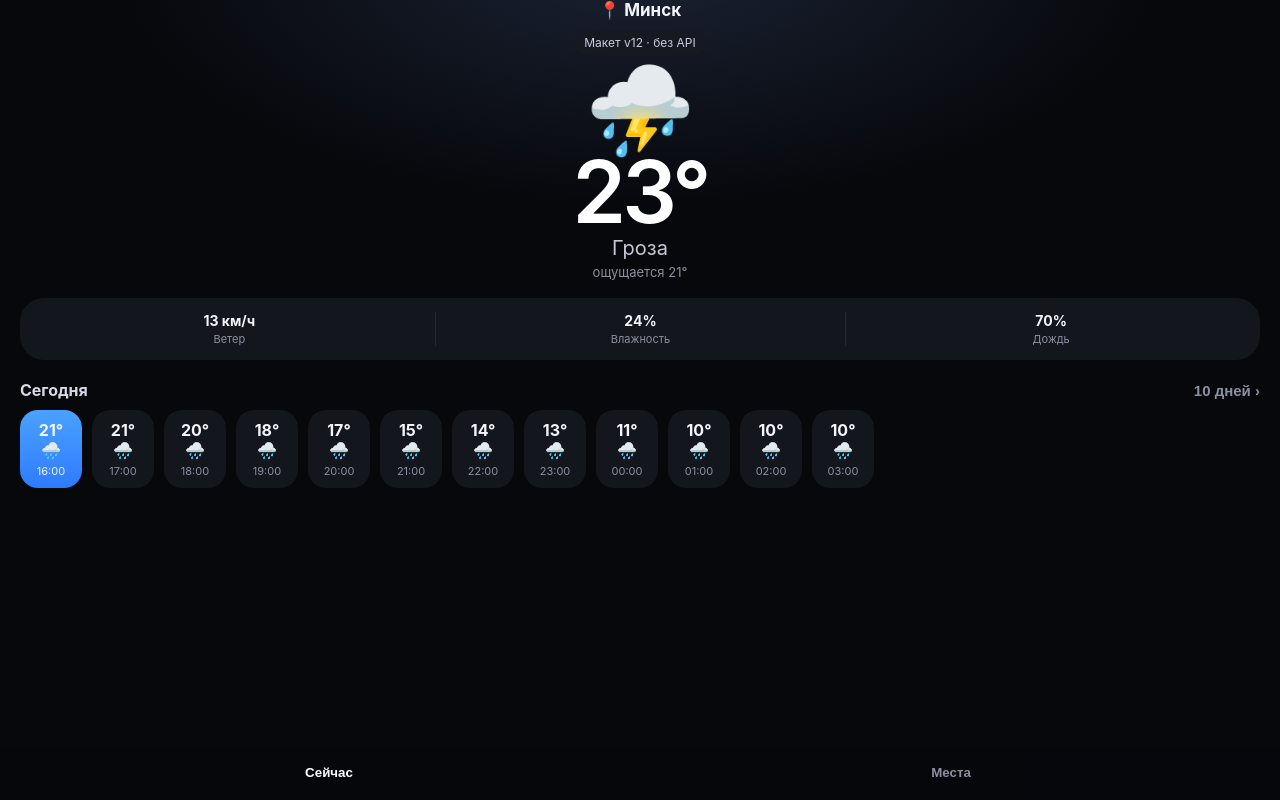
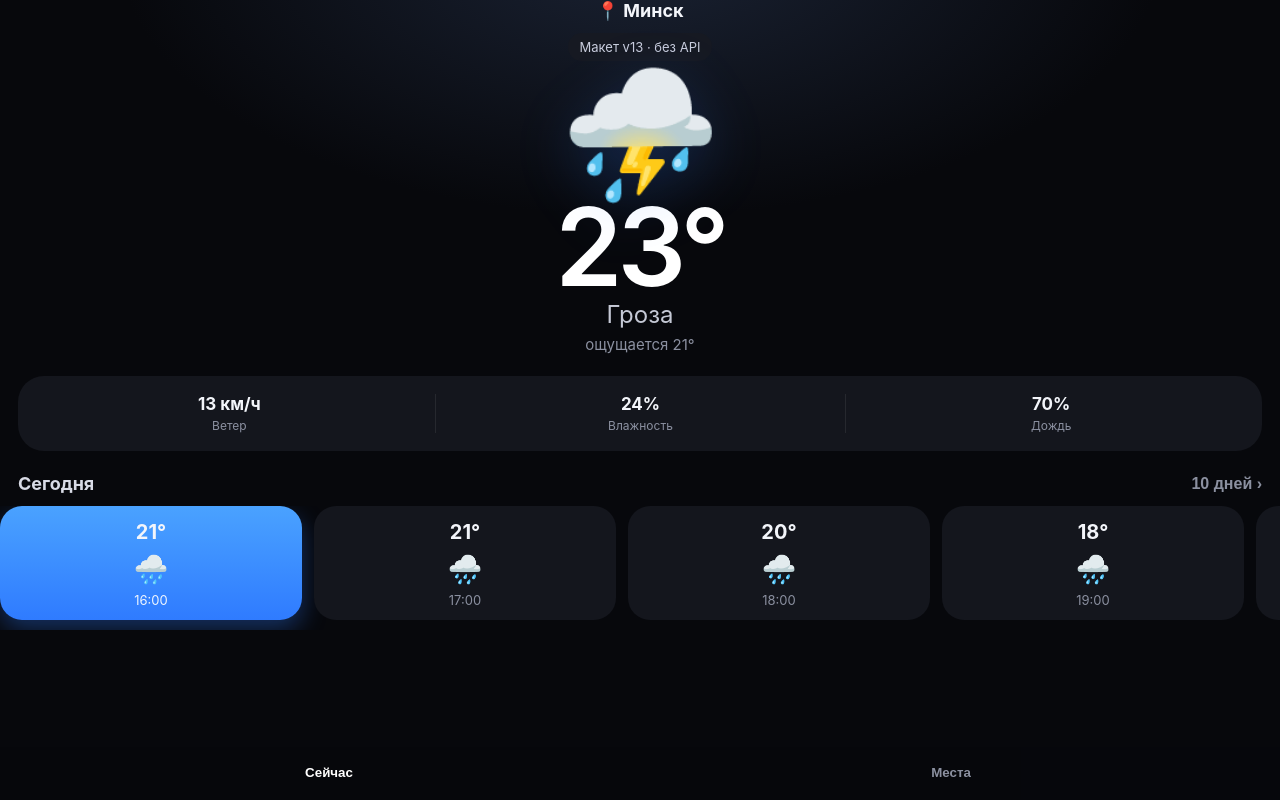
Before and after one commit to teazy865/na-ulitsu, a plain HTML site: page index.html in a window 1280 px wide. Drawn offline with Linux system fonts and the light colour scheme.

Commit message:
v13 larger hero and 4 swipeable hour cards

```diff
--- a/index.html
+++ b/index.html
@@ -8,23 +8,25 @@
 <title>На улицу</title>
 <style>
 *{box-sizing:border-box}html,body{margin:0;min-height:100%;background:#07080c;color:#f3f5fa;font-family:-apple-system,BlinkMacSystemFont,"SF Pro Display",sans-serif}
-body{padding:calc(env(safe-area-inset-top)+10px) 0 calc(78px + env(safe-area-inset-bottom));background:radial-gradient(900px 420px at 50% -8%,#1a2233 0%,#07080c 58%)}
-.top{text-align:center;font-weight:700;font-size:17px}
-.status{width:max-content;margin:10px auto 0;background:#161922;border-radius:999px;padding:5px 10px;font-size:12px;color:#c9cddd}
-.hero{text-align:center;margin-top:10px}
-.icon-big{font-size:88px;line-height:1}
-.deg{font-size:86px;font-weight:620;letter-spacing:-4px;line-height:.92;color:#fff}
-.cond{color:#c5c9d6;font-size:20px;margin-top:4px}
-.feel{color:#8b90a0;font-size:13px;margin-top:4px}
-.stats{display:grid;grid-template-columns:1fr 1fr 1fr;background:#14161d;border-radius:24px;margin:18px 20px 0;padding:14px 4px;text-align:center}
+body{padding:calc(env(safe-area-inset-top)+8px) 0 calc(78px + env(safe-area-inset-bottom));background:radial-gradient(900px 460px at 50% -8%,#1a2233 0%,#07080c 58%)}
+.top{text-align:center;font-weight:700;font-size:18px}
+.status{width:max-content;margin:12px auto 0;background:#161922;border-radius:999px;padding:6px 12px;font-size:13px;color:#c9cddd}
+.hero{text-align:center;margin-top:8px}
+.icon-big{font-size:128px;line-height:1;filter:drop-shadow(0 16px 28px rgba(47,123,255,.22))}
+.deg{font-size:108px;font-weight:620;letter-spacing:-5px;line-height:.88;color:#fff;margin-top:2px}
+.cond{color:#c5c9d6;font-size:24px;margin-top:6px}
+.feel{color:#8b90a0;font-size:15px;margin-top:6px}
+.stats{display:grid;grid-template-columns:1fr 1fr 1fr;background:#14161d;border-radius:26px;margin:22px 18px 0;padding:18px 6px;text-align:center}
 .stats div+div{border-left:1px solid rgba(255,255,255,.08)}
-.stats b{display:block;font-size:14px}.stats label{color:#8b90a0;font-size:11px;margin-top:3px;display:block}
-.row-title{display:flex;justify-content:space-between;align-items:center;margin:20px 20px 10px;font-weight:650;color:#d8dbe6}
-.row-title .go{color:#8b90a0;font-weight:600;font-size:15px;background:0;border:0;padding:0}
-.hours{display:flex;gap:10px;overflow-x:auto;padding:0 20px 6px;-webkit-overflow-scrolling:touch}
-.hour{min-width:62px;background:#14161d;border-radius:18px;padding:10px 8px;text-align:center;flex:0 0 auto}
-.hour.on{background:linear-gradient(180deg,#4aa2ff,#2f7bff)}
-.hour .d{font-weight:700}.hour .t{color:#8b90a0;font-size:11px;margin-top:4px}.hour.on .t{color:#eef5ff}
+.stats b{display:block;font-size:17px}.stats label{color:#8b90a0;font-size:12px;margin-top:4px;display:block}
+.row-title{display:flex;justify-content:space-between;align-items:center;margin:22px 18px 12px;font-weight:650;font-size:18px;color:#d8dbe6}
+.row-title .go{color:#8b90a0;font-weight:600;font-size:16px;background:0;border:0;padding:0}
+.hours{display:flex;gap:12px;overflow-x:auto;padding:0 18px 10px;scroll-snap-type:x mandatory;-webkit-overflow-scrolling:touch}
+.hours::-webkit-scrollbar{display:none}
+.hour{flex:0 0 calc((100vw - 36px - 36px)/4);min-width:72px;background:#14161d;border-radius:22px;padding:14px 8px 12px;text-align:center;scroll-snap-align:start}
+.hour.on{background:linear-gradient(180deg,#4aa2ff,#2f7bff);box-shadow:0 10px 24px rgba(47,123,255,.35)}
+.hour .d{font-weight:700;font-size:20px}.hour .ico{font-size:28px;margin:8px 0 6px;display:block}
+.hour .t{color:#8b90a0;font-size:13px}.hour.on .t{color:#eef5ff}
 .days{padding:0 6.5vw}
 .day{display:grid;grid-template-columns:1fr auto 1fr;align-items:center;min-height:54px}
 .day .wd{justify-self:start;color:#9aa1b4;font-weight:600;font-size:15px}
@@ -95,12 +97,7 @@ function ymd(d){const x=new Date(d);return x.getFullYear()+"-"+String(x.getMonth
 const state={name:"Минск",main:null};
 function daysHtml(j){return j.daily.time.map((d,i)=>`<div class="day" data-i="${i}"><div class="wd">${WD[new Date(d).getDay()]}</div><div class="mid"><span class="ico">${WMO.symbol(j.daily.weather_code[i])}</span><span class="lab">${WMO.short(j.daily.weather_code[i])}</span></div><div class="temps">+${Math.round(j.daily.temperature_2m_max[i])}°<span class="mn">+${Math.round(j.daily.temperature_2m_min[i])}°</span></div></div>`).join("")}
 function bindDays(){document.querySelectorAll("#days-body .day").forEach(el=>el.onclick=()=>openDay(+el.dataset.i))}
-function openDays(){
-  if(!state.main)return;
-  document.getElementById("days-body").innerHTML=daysHtml(state.main);
-  bindDays();
-  show("days");
-}
+function openDays(){if(!state.main)return;document.getElementById("days-body").innerHTML=daysHtml(state.main);bindDays();show("days")}
 function openDay(i){
   const j=state.main,date=j.daily.time[i],tmax=Math.round(j.daily.temperature_2m_max[i]),tmin=Math.round(j.daily.temperature_2m_min[i]);
   const hours=parseHours(j).filter(h=>ymd(h.t)===ymd(date));
@@ -112,9 +109,9 @@ function openDay(i){
   show("day");
 }
 function render(j){
-  const c=j.current,hours=parseHours(j,12);
+  const c=j.current,hours=parseHours(j,16);
   document.getElementById("place").textContent="📍 "+state.name;
-  document.getElementById("today-body").innerHTML=`<div class="status">Макет v12 · без API</div><div class="hero"><div class="icon-big">${WMO.symbol(c.weather_code)}</div><div class="deg">${Math.round(c.temperature_2m)}°</div><div class="cond">${WMO.short(c.weather_code)}</div><div class="feel">ощущается ${Math.round(c.apparent_temperature)}°</div></div><div class="stats"><div><b>${Math.round(c.wind_speed_10m)} км/ч</b><label>Ветер</label></div><div><b>${c.relative_humidity_2m}%</b><label>Влажность</label></div><div><b>${hours[0]?hours[0].prob:72}%</b><label>Дождь</label></div></div><div class="row-title">Сегодня <button class="go" id="open-days">10 дней ›</button></div><div class="hours">${hours.map((h,i)=>`<div class="hour ${i===0?"on":""}"><div class="d">${Math.round(h.temp)}°</div><div>${WMO.symbol(h.code)}</div><div class="t">${String(h.t.getHours()).padStart(2,"0")}:00</div></div>`).join("")}</div>`;
+  document.getElementById("today-body").innerHTML=`<div class="status">Макет v13 · без API</div><div class="hero"><div class="icon-big">${WMO.symbol(c.weather_code)}</div><div class="deg">${Math.round(c.temperature_2m)}°</div><div class="cond">${WMO.short(c.weather_code)}</div><div class="feel">ощущается ${Math.round(c.apparent_temperature)}°</div></div><div class="stats"><div><b>${Math.round(c.wind_speed_10m)} км/ч</b><label>Ветер</label></div><div><b>${c.relative_humidity_2m}%</b><label>Влажность</label></div><div><b>${hours[0]?hours[0].prob:72}%</b><label>Дождь</label></div></div><div class="row-title">Сегодня <button class="go" id="open-days">10 дней ›</button></div><div class="hours">${hours.map((h,i)=>`<div class="hour ${i===0?"on":""}"><div class="d">${Math.round(h.temp)}°</div><span class="ico">${WMO.symbol(h.code)}</span><div class="t">${String(h.t.getHours()).padStart(2,"0")}:00</div></div>`).join("")}</div>`;
   document.getElementById("open-days").onclick=openDays;
 }
 const views={today:"view-today",days:"view-days",day:"view-day",places:"view-places"};
```
